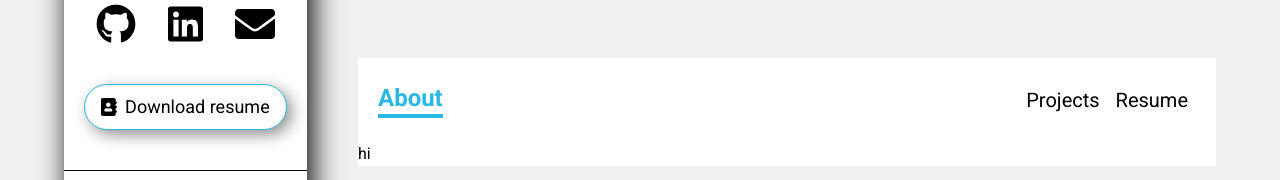
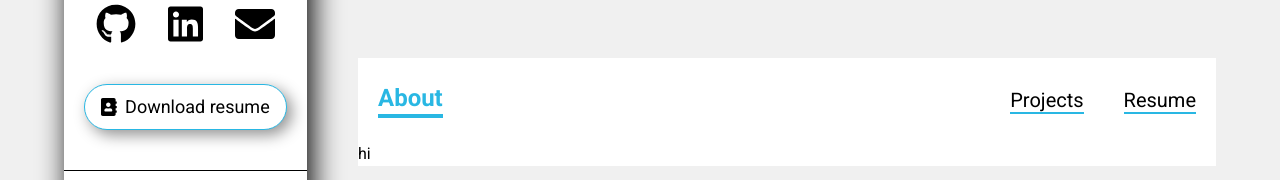
Before and after one commit to danteallievi/portfolio-next, a Next.js app: page / in a window 1280 px wide. Shown: the part 288-468 px from the top of the page. Built offline with nearby package versions, Linux system fonts and the light colour scheme; a web font is replaced by a local one.

Commit message:
Renamed navbar links to NavLinks and addeds some styles

```diff
--- a/components/Navbar/Navbar.tsx
+++ b/components/Navbar/Navbar.tsx
@@ -2,7 +2,7 @@ import { useRouter } from "next/router";
 import { useEffect, useState } from "react";
 
 import styles from "../../styles/components/Navbar/Navbar.module.scss";
-import NavItem from "./NavLink";
+import NavLink from "./NavLink";
 
 const Navbar = () => {
   const [active, setActive] = useState("");
@@ -18,14 +18,14 @@ const Navbar = () => {
     <nav className={styles.navbar}>
       <span className={styles.navbar__activePage}>{active}</span>
       <div className={styles.navbar__links}>
-        <NavItem active={active} setActive={setActive} name="About" route="/" />
-        <NavItem
+        <NavLink active={active} setActive={setActive} name="About" route="/" />
+        <NavLink
           active={active}
           setActive={setActive}
           name="Projects"
           route="/projects"
         />
-        <NavItem
+        <NavLink
           active={active}
           setActive={setActive}
           name="Resume"
--- a/styles/components/Navbar/NavLink.module.scss
+++ b/styles/components/Navbar/NavLink.module.scss
@@ -1,8 +1,16 @@
 .navLink {
-  @apply mx-2;
+  @apply sm:mx-5 p-3 sm:p-0;
   cursor: pointer;
+  color: var(--color-primary);
+  font-weight: bold;
 
   &:hover {
+    color: var(--color-primary);
+  }
+
+  @media (min-width: 640px) {
+    font-weight: normal;
     border-bottom: 2px solid var(--color-primary);
+    color: var(--color-text);
   }
 }
--- a/styles/components/Navbar/Navbar.module.scss
+++ b/styles/components/Navbar/Navbar.module.scss
@@ -1,5 +1,5 @@
 .navbar {
-  @apply px-5 py-3 my-3;
+  @apply py-3 my-3;
   display: flex;
   justify-content: space-between;
   align-items: center;
@@ -9,7 +9,7 @@
   }
 
   &__activePage {
-    @apply text-xl font-bold md:text-2xl;
+    @apply text-xl font-bold md:text-2xl sm:mx-5;
     color: var(--color-primary);
     border-bottom: 4px solid var(--color-primary);
   }
```
